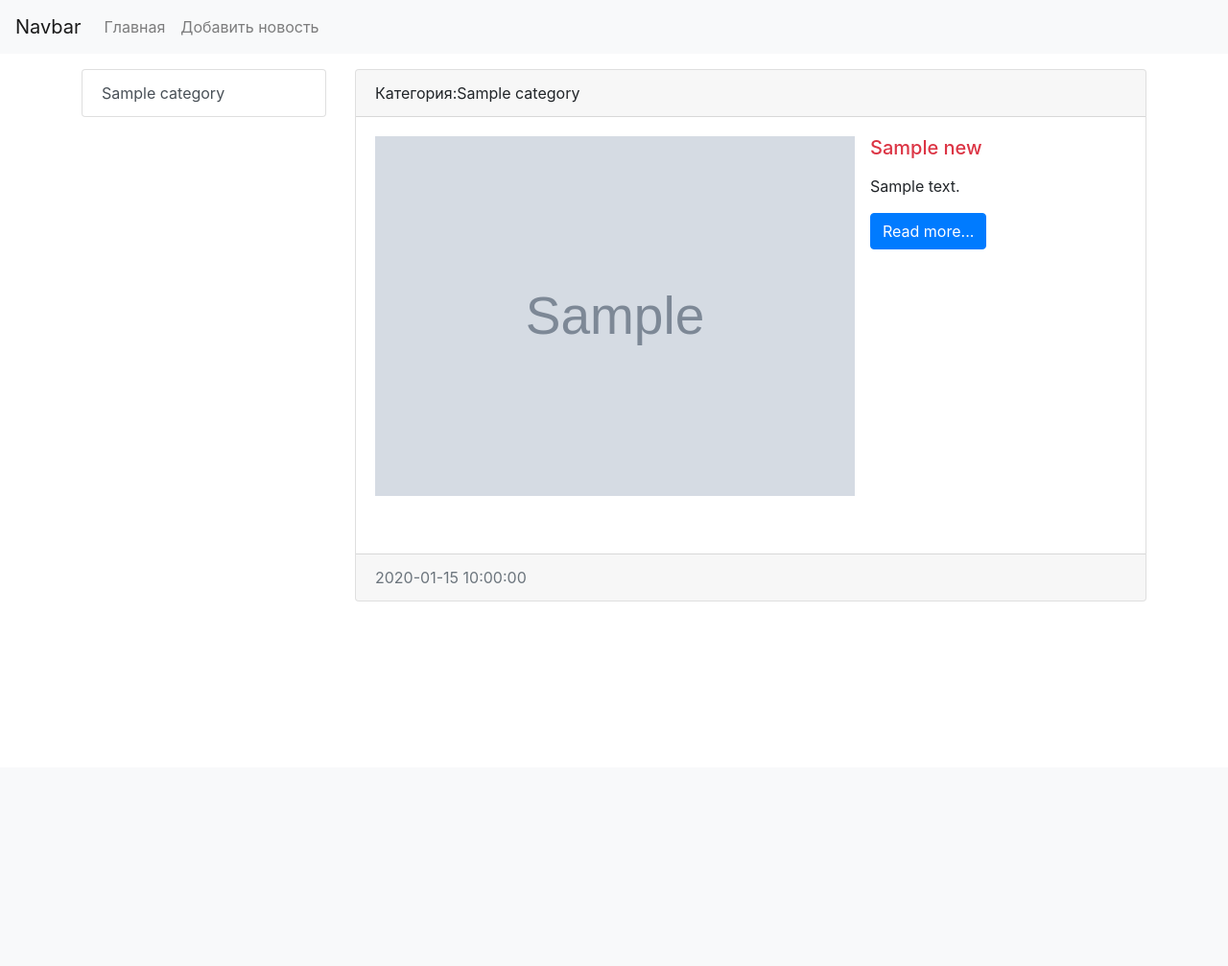
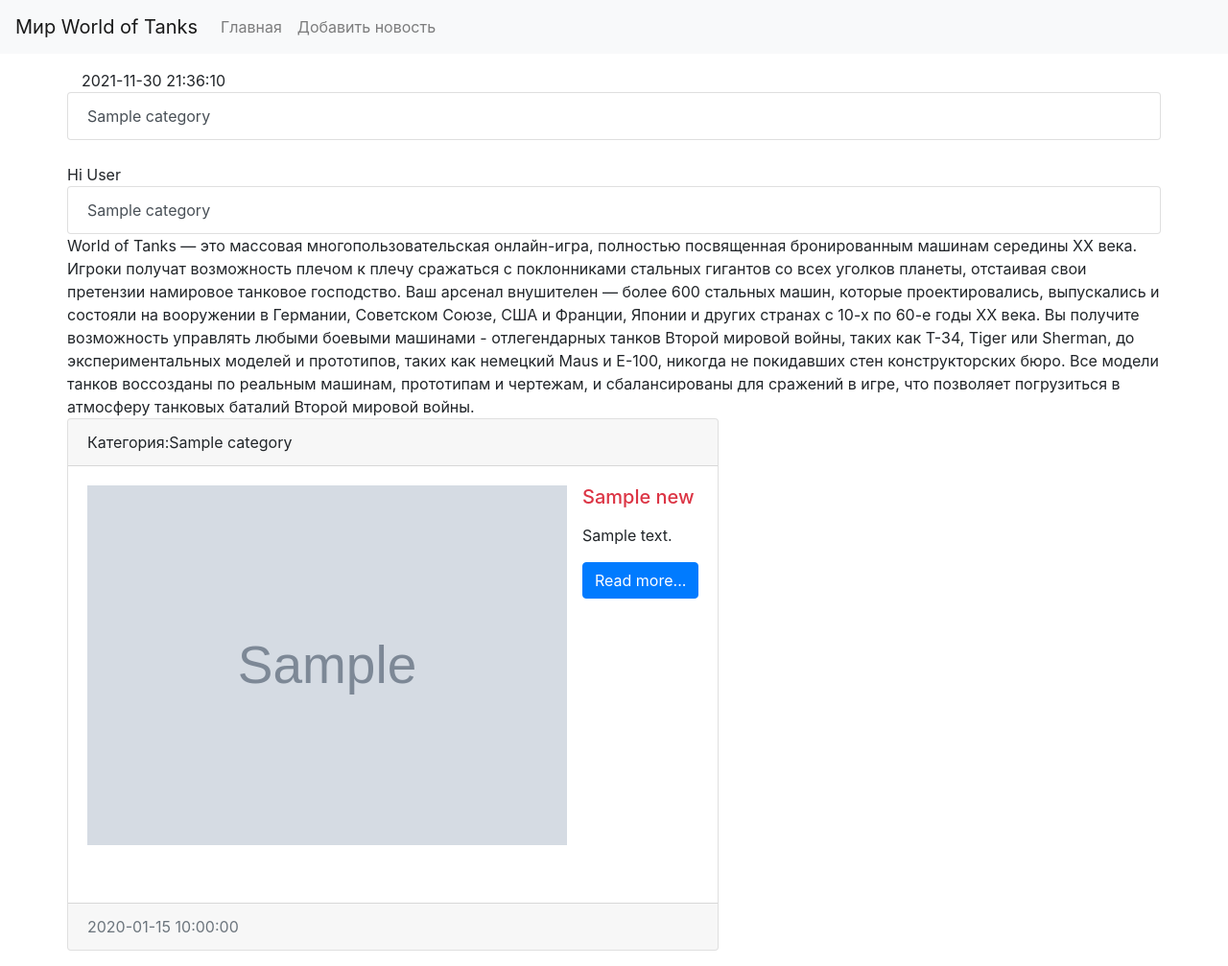
Before and after one commit to MaksStarbucks/sviter, a Django app: page /category/1/ in a window 1280 px wide. Shown: the whole page at 96% size. Before the commit the page ends 627 px from the top, so only its background shows below. Run offline with Django 3.2, Linux system fonts and the light colour scheme; tables that the repository leaves empty hold one stand-in row (values such as "Sample post"); grey boxes marked "Sample" are stand-in pictures.

Commit message:
пользовательские теги

```diff
--- a/news/templates/news/category.html
+++ b/news/templates/news/category.html
@@ -1,43 +1,14 @@
-<!doctype html>
-<html lang="en">
-<head>
-    <meta charset="utf-8">
-    <meta name="viewport" content="width=device-width, inital-scale=1, shrink-to-fit=no">
-    <link rel="stylesheet" href="https://cdn.jsdelivr.net/npm/bootstrap@4.6.0/dist/css/bootstrap.min.css"
-          integrity="sha384-B0vP5xmATw1+K9KRQjQERJvTumQW0nPEzvF6L/Z6nronJ3oUOFUFpCjEUQouq2+l" crossorigin="anonymous">
+{% extends "base.html" %}
 
-    <title>{{ category.title }}</title>
-</head>
-<body>
+{% block title %}
+{{ category.title }} :: {{ block.super }}
+{% endblock %}
 
+{% block sidebar %}
+   {% include "inc/_sidebar.html" %}
+{% endblock %}
 
-<nav class="navbar navbar-expand-lg navbar-light bg-light">
-    <a class="navbar-brand" href="{%  url "home"%}">Navbar</a>
-    <button class="navbar-toggler" type="button" data-toggle="collapse" data-target="#navbarSupportedContent"
-            aria-controls="navbarSupportedContent" aria-expanded="false" aria-label="Toggle navigation">
-        <span class="navbar-toggler-icon"></span>
-    </button>
-
-    <div class="collapse navbar-collapse" id="navbarSupportedContent">
-        <ul class="navbar-nav mr-auto">
-            <li class="nav-item"><a class="nav-link" href="{%  url "home"%}">Главная</a></li>
-            <li class="nav-item"><a class="nav-link" href="{%  url "home"%}">Добавить новость</a></li>
-        </ul>
-    </div>
-</nav>
-
-<div class="container mt-3">
-    <div class="row">
-
-        <div class="col-md-3">
-            <div class="list-group">
-                {% for item  in categories %}
-                <a href="{%  url "category" item.pk %}" class="list-group-item list-group-item-action "> {{ item.title }}</a>
-                {% endfor %}
-            </div>
-        </div>
-
-        <div class="col-md-9">
+{% block content %}
     {% for item in news %}
         <div class="card mb-3">
             <div class="card-header">
@@ -66,23 +37,6 @@
             </div>
         </div>
     {% endfor %}
-        </div>
-    </div>
-</div>
 
 
-<script src="https://code.jquery.com/jquery-3.5.1.slim.min.js"
-        integrity="sha384-DfXdz2htPH0lsSSs5nCTpuj/zy4C+OGpamoFVy38MVBnE+IbbVYUew+OrCXaRkfj"
-        crossorigin="anonymous"></script>
-<script src="https://cdn.jsdelivr.net/npm/bootstrap@4.6.0/dist/js/bootstrap.bundle.min.js"
-        integrity="sha384-Piv4xVNRyMGpqkS2by6br4gNJ7DXjqk09RmUpJ8jgGtD7zP9yug3goQfGII0yAns"
-        crossorigin="anonymous"></script>
-
-<!-- Option 2: Separate Popper and Bootstrap JS -->
-<!--
-<script src="https://code.jquery.com/jquery-3.5.1.slim.min.js" integrity="sha384-DfXdz2htPH0lsSSs5nCTpuj/zy4C+OGpamoFVy38MVBnE+IbbVYUew+OrCXaRkfj" crossorigin="anonymous"></script>
-<script src="https://cdn.jsdelivr.net/npm/popper.js@1.16.1/dist/umd/popper.min.js" integrity="sha384-9/reFTGAW83EW2RDu2S0VKaIzap3H66lZH81PoYlFhbGU+6BZp6G7niu735Sk7lN" crossorigin="anonymous"></script>
-<script src="https://cdn.jsdelivr.net/npm/bootstrap@4.6.0/dist/js/bootstrap.min.js" integrity="sha384-+YQ4JLhjyBLPDQt//I+STsc9iw4uQqACwlvpslubQzn4u2UU2UFM80nGisd026JF" crossorigin="anonymous"></script>
--->
-</body>
-</html>
+{% endblock %}
--- /dev/null
+++ b/news/templates/news/list_categories.html
@@ -0,0 +1,6 @@
+<div class="list-group">
+{{ arg1 }} {{ arg2 }}
+    {% for item  in categories %}
+    <a href="{% url "category" item.pk %}" class="list-group-item list-group-item-action "> {{ item.title }}</a>
+    {% endfor %}
+</div>
--- /dev/null
+++ b/news/templatetags/news_tags.py
@@ -0,0 +1,15 @@
+from django import template
+
+from news.models import Category
+
+register = template.Library()
+
+
+@register.simple_tag(name="get_list_categories")
+def get_categories():
+    return Category.objects.all()
+
+@register.inclusion_tag("news/list_categories.html")
+def show_categories( arg1 = "hello", arg2="world"):
+    categories = Category.objects.all()
+    return {"categories": categories, "arg1": arg1, "arg2": arg2}
--- a/news/views.py
+++ b/news/views.py
@@ -6,17 +6,14 @@
 
 def index(request):
     news = News.objects.all()
-    categories = Category.objects.all()
     context = {
         "news": news,
         "title": "Список танков",
-        "categories":categories,
     }
     return render(request, template_name="news/index.html", context=context)
 
 
 def get_category(request, category_id):
     news = News.objects.filter(category_id=category_id)
-    categories = Category.objects.all()
     category = Category.objects.get(pk=category_id)
-    return render(request, "news/category.html",{ "news": news, "categories": categories, "category": category})
+    return render(request, "news/category.html",{ "news": news, "category": category})
--- a/templates/base.html
+++ b/templates/base.html
@@ -1,11 +1,8 @@
 <!doctype html>
 <html lang="en">
 <head>
-    <!-- Required meta tags --
-    <meta charset="utf-8">
-    <meta name="viewport" content="width=device-width, initial-scale=1, shrink-to-fit=no">
-
-    <!-- Bootstrap CSS -->
+    <meta charset = "utf-8">
+    <meta name="viewport" content="width=device-width, initial-scale=1,shrink-to-fit=no">
     <link rel="stylesheet" href="https://cdn.jsdelivr.net/npm/bootstrap@4.6.0/dist/css/bootstrap.min.css"
           integrity="sha384-B0vP5xmATw1+K9KRQjQERJvTumQW0nPEzvF6L/Z6nronJ3oUOFUFpCjEUQouq2+l" crossorigin="anonymous">
 
@@ -18,12 +15,14 @@
 <div class="container mt-3">
     {% now "Y-m-d H:i:s" %}
     <div class="row">
-        {% block sidebar %}SIDEBAR{% endblock %}
-        {% block content %}CONTENT{% endblock %}
+        <div class="cool-md-3">
+            {% block sidebar %}SIDEBAR{% endblock %}
+        </div>
 
+        <div class="cool-md-9">
+            {% block content %}CONTENT{% endblock %}
+        </div>
     </div>
-
-</div>
 
 
 <script src="https://code.jquery.com/jquery-3.5.1.slim.min.js"
--- a/templates/inc/_nav.html
+++ b/templates/inc/_nav.html
@@ -1,5 +1,5 @@
 <nav class="navbar navbar-expand-lg navbar-light bg-light">
-    <a class="navbar-brand" href="{%  url "home"%}">Navbar</a>
+    <a class="navbar-brand" href="{%  url "home"%}">Мир World of Tanks</a>
     <button class="navbar-toggler" type="button" data-toggle="collapse" data-target="#navbarSupportedContent"
             aria-controls="navbarSupportedContent" aria-expanded="false" aria-label="Toggle navigation">
         <span class="navbar-toggler-icon"></span>
--- /dev/null
+++ b/templates/inc/_sidebar.html
@@ -0,0 +1,16 @@
+{% load news_tags %}
+<div class="list-group">
+    {% get_list_categories as categories %}
+    {% for item  in categories %}
+    <a href="{% url "category" item.pk %}" class="list-group-item list-group-item-action "> {{ item.title }}</a>
+    {% endfor %}
+</div>
+
+<br>
+{% show_categories arg2="User" arg1="Hi"%}
+
+
+World of Tanks —  это массовая многопользовательская онлайн-игра, полностью посвященная бронированным машинам середины XX века.
+ Игроки получат возможность плечом к плечу сражаться с поклонниками стальных гигантов со всех уголков планеты, отстаивая свои претензии намировое танковое господство.
+ Ваш арсенал внушителен — более 600 стальных машин, которые проектировались, выпускались и состояли на вооружении в Германии, Советском Союзе, США и Франции, Японии и других странах с 10-х по 60-е годы XX века. Вы получите возможность управлять любыми боевыми машинами - отлегендарных танков Второй мировой войны, таких как Т-34, Tiger или Sherman, до экспериментальных моделей и прототипов, таких как немецкий Maus и Е-100, никогда не покидавших стен конструкторских бюро.
+ Все модели танков воссозданы по реальным машинам, прототипам и чертежам, и сбалансированы для сражений в игре, что позволяет погрузиться в атмосферу танковых баталий Второй мировой войны.
```
Also changed, not shown: news/templates/news/index.html (+6 -10 lines), news/templatetags/__init__.py (added). Lines whose indentation alone changed are shown as unchanged.
